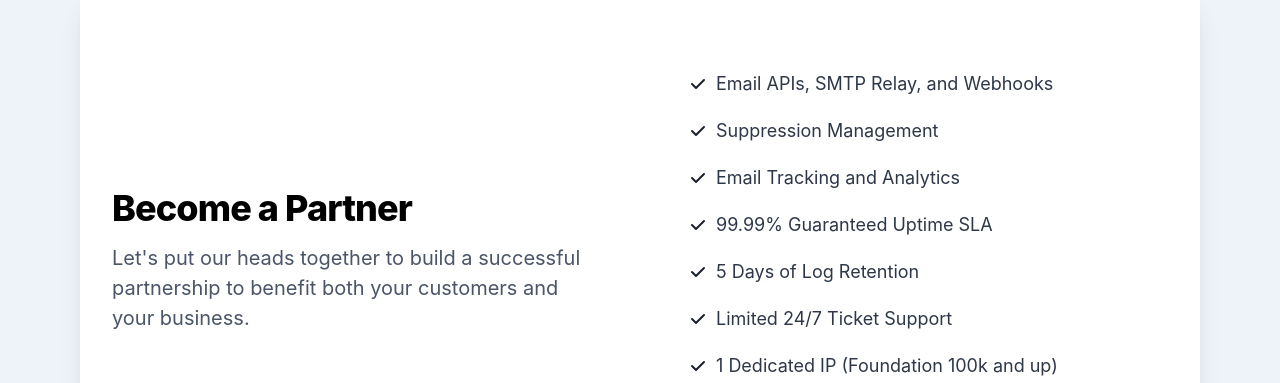
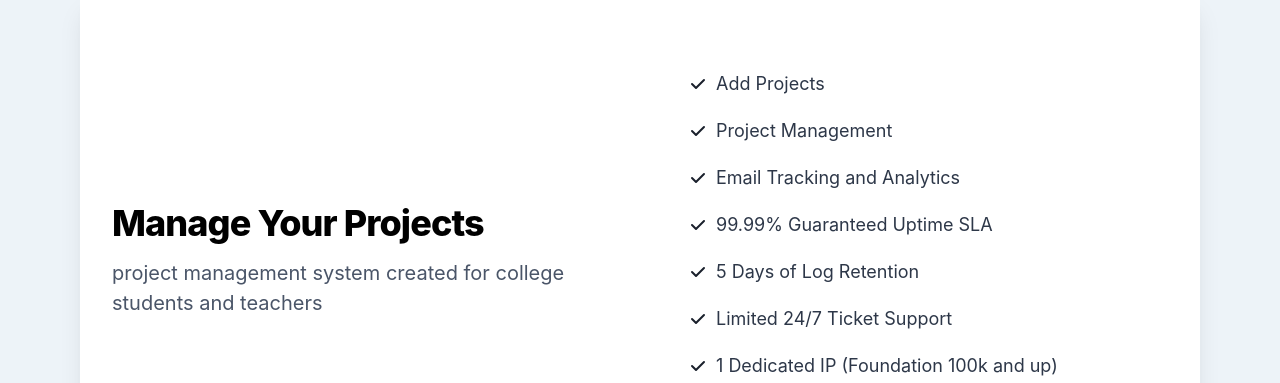
Before and after one commit to sandeshjadhav5/UG-Dissertation-Management-system, a React (Create React App) app: page /aboutus in a window 1280 px wide. Shown: the part 537-920 px from the top of the page. Built offline with nearby package versions, Linux system fonts and the light colour scheme.

Commit message:
changes in aboutus data

```diff
--- a/src/pages/AboutUs.jsx
+++ b/src/pages/AboutUs.jsx
@@ -102,7 +102,7 @@ const AboutUs = () => {
                 lineHeight="shorter"
                 letterSpacing="tight"
               >
-                Become a Partner
+                Manage Your Projects
               </chakra.h2>
               <chakra.p
                 mb={6}
@@ -119,8 +119,8 @@ const AboutUs = () => {
                   color: "gray.500",
                 }}
               >
-                Let's put our heads together to build a successful partnership
-                to benefit both your customers and your business.
+                project management system created for college students and
+                teachers
               </chakra.p>
               <Button
                 as="a"
@@ -132,7 +132,7 @@ const AboutUs = () => {
                 colorScheme="brand"
                 size="lg"
               >
-                Become a Partner
+                Manage Your Projects
               </Button>
             </Box>
             <VStack
@@ -141,8 +141,8 @@ const AboutUs = () => {
               spacing={5}
               alignItems="start"
             >
-              <Feature>Email APIs, SMTP Relay, and Webhooks</Feature>
-              <Feature>Suppression Management</Feature>
+              <Feature>Add Projects</Feature>
+              <Feature>Project Management</Feature>
               <Feature>Email Tracking and Analytics</Feature>
               <Feature>99.99% Guaranteed Uptime SLA</Feature>
               <Feature>5 Days of Log Retention</Feature>
```
